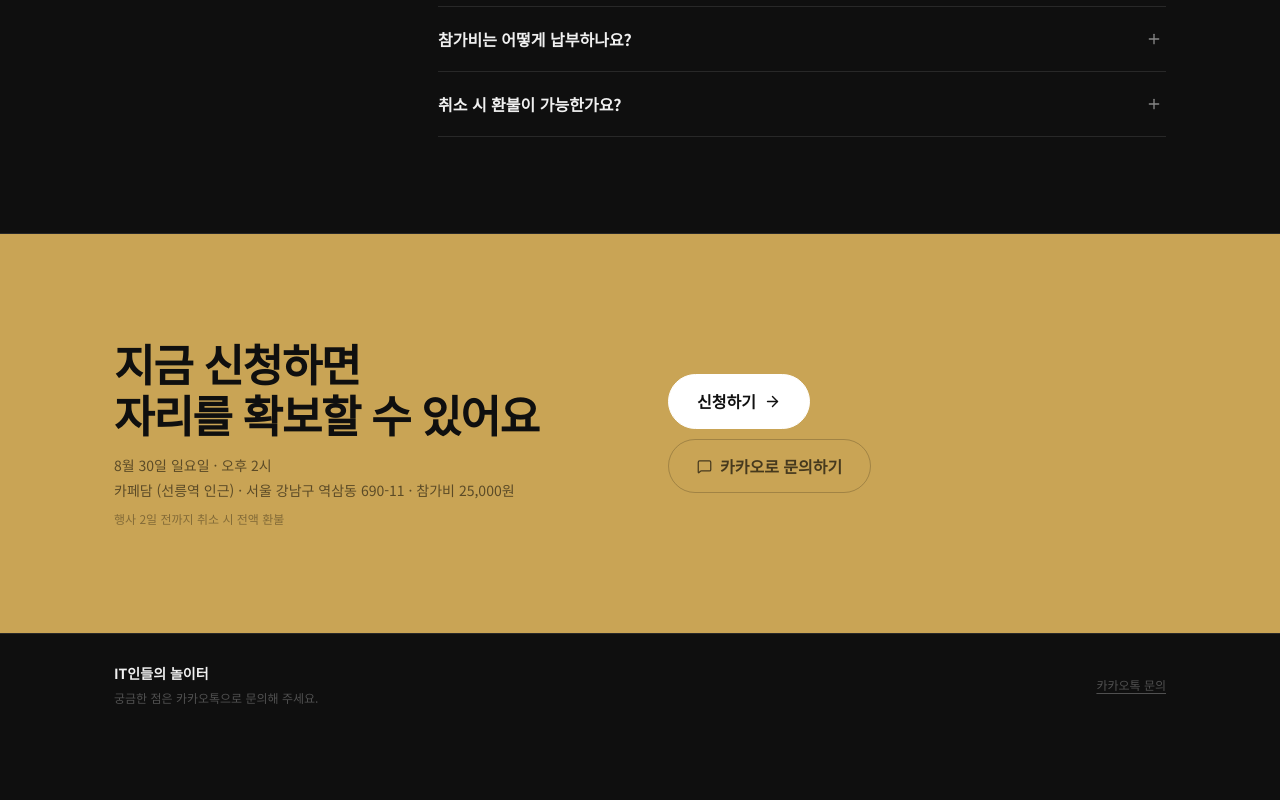
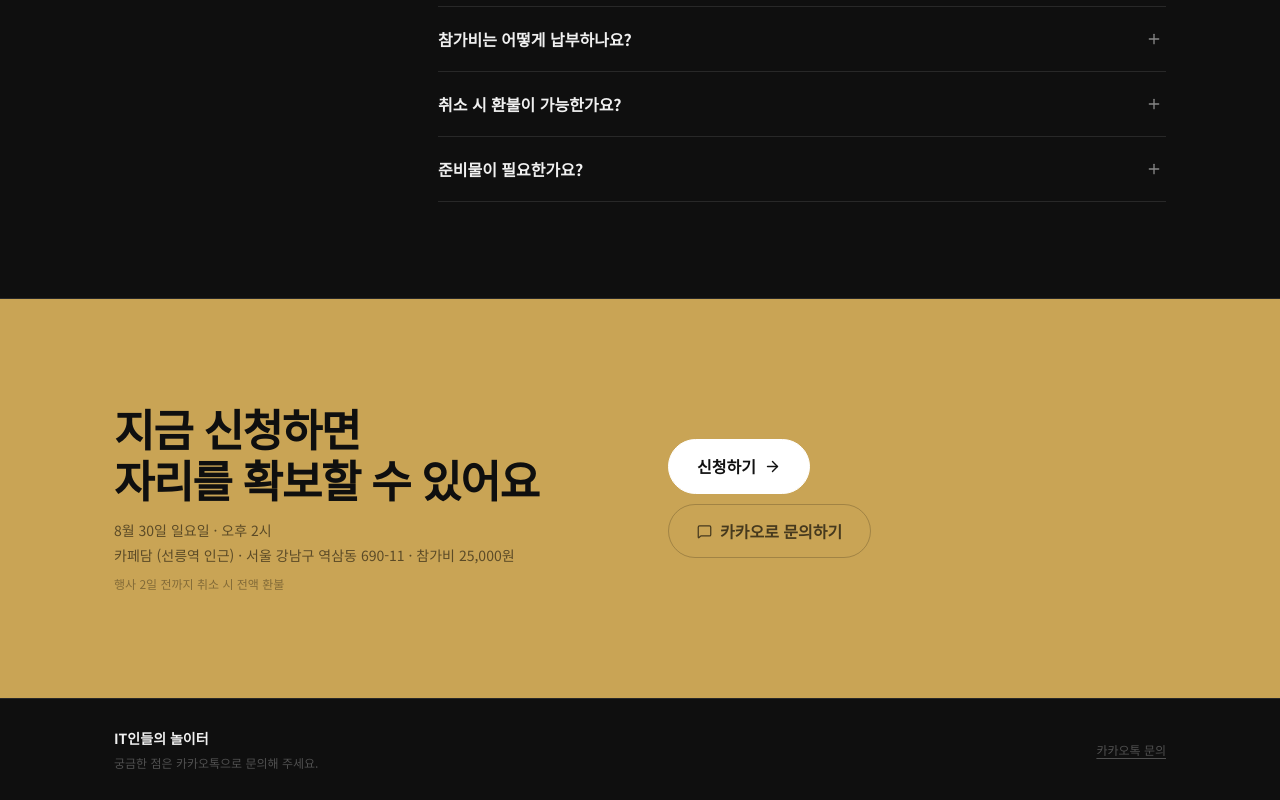
Before and after one commit to jaedeok1/networking, a Next.js app: page / in a window 1280 px wide. Shown: the part 3469-4269 px from the top of the page. Before the commit the page ends 4204 px from the top, so only its background shows below. Built offline with nearby package versions, Linux system fonts and the light colour scheme.

Commit message:
FAQ에 준비물 관련 항목 추가 (커피/다과 제공 안내)
Co-Authored-By: Claude Haiku 4.5 <noreply@anthropic.com>

```diff
--- a/src/app/page.tsx
+++ b/src/app/page.tsx
@@ -75,6 +75,8 @@ const FAQS = [
     a: "신청하기를 클릭하면 신청서에 계좌번호가 안내되어 있습니다. 해당 계좌로 입금해주세요." },
   { q: "취소 시 환불이 가능한가요?",
     a: "행사 2일 전까지 취소 요청 시 전액 환불됩니다. 이후 취소는 환불이 어려우니 일정을 먼저 확인해 주세요." },
+  { q: "준비물이 필요한가요?",
+    a: "특별히 준비할 것은 없습니다. 편하게 와주세요. 커피와 다과를 제공해드립니다." },
 ];
 
 /* ── 유틸 컴포넌트 ─────────────────────────────── */
```
